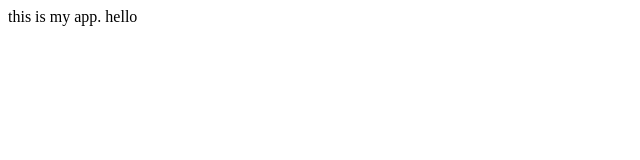
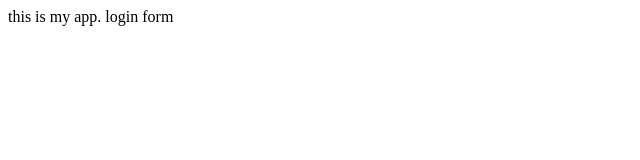
Before and after one commit to Nivy123/app, a plain HTML site: page index.html in a window 1280 px wide. Shown: the full height of the page, 0-640 px from the left. Drawn offline with Linux system fonts and the light colour scheme.

Commit message:
login form

```diff
--- a/dir2/app2.js
+++ b/dir2/app2.js
@@ -0,0 +1 @@
+console.log("hello");
--- a/index.html
+++ b/index.html
@@ -3,7 +3,7 @@
     <title>my app</title>
 <body>
 this is my app.
-hello
+login form
 </body>
 </head>
 </html>
```
Also changed, not shown: login.html (added).
